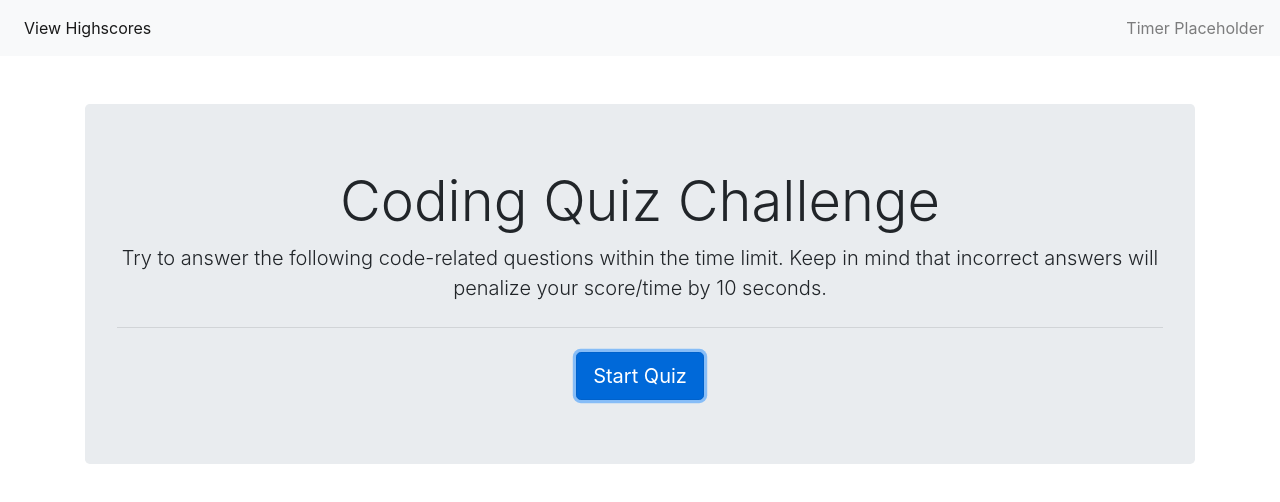
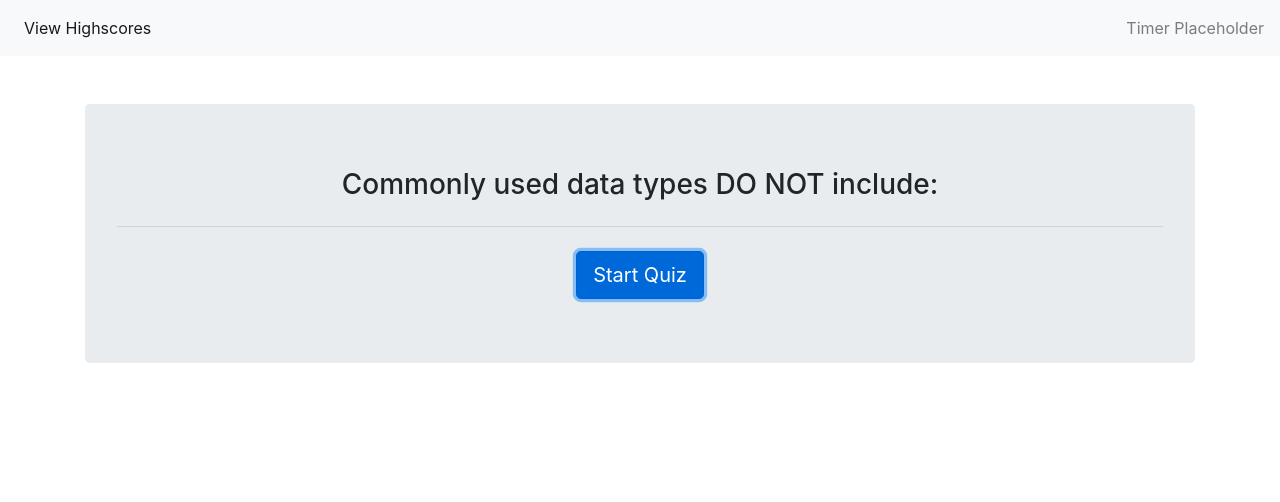
Before and after one commit to kjenkins5678/quiz, a plain HTML site: page index.html in a window 1280 px wide. Both pictures are taken after a click on the button "Start Quiz". Drawn offline with nearby package versions, Linux system fonts and the light colour scheme.

Commit message:
first question displayed when user clicks button

```diff
--- a/Assets/questions.js
+++ b/Assets/questions.js
@@ -11,3 +11,24 @@ var questions = [
     }
     ///etc.
     ];
+
+$(document).ready(function() {
+
+    $("#start-btn").on("click", function() {
+
+        // remove instructions
+        $("h1").remove();
+        $(".lead").remove();
+
+        // add question
+        var addQuestion = $("<h3>");
+        addQuestion.text(questions[0].title);
+        $("#main-display").append(addQuestion);
+
+        // add buttons
+
+
+
+       });
+
+});
--- a/index.html
+++ b/index.html
@@ -1,6 +1,11 @@
 <html>
 <head>
+
+<!-- Bootstrap -->
 <link rel="stylesheet" href="https://stackpath.bootstrapcdn.com/bootstrap/4.4.1/css/bootstrap.min.css" integrity="sha384-Vkoo8x4CGsO3+Hhxv8T/Q5PaXtkKtu6ug5TOeNV6gBiFeWPGFN9MuhOf23Q9Ifjh" crossorigin="anonymous">
+
+<!-- JQuery -->
+<script src="https://code.jquery.com/jquery.js"></script>
 
 </head>
 <body>
@@ -22,11 +27,13 @@
 <!-- Jumbotron -->
     <div class="container">
             <div class="jumbotron text-center mt-5">
-                <h1 class="display-4 main-header">Coding Quiz Challenge</h1>
+                <div id="main-display">
+                    <h1 class="display-4">Coding Quiz Challenge</h1>
+                </div>
                 <p class="lead"> Try to answer the following code-related questions within the time limit. Keep in mind that incorrect answers will penalize your score/time by 10 seconds.</p>
                 <hr class="my-4">
                 <div class="buttons">
-                    <a class="btn btn-primary btn-lg" href="#" role="button">Start Quiz</a>
+                    <a class="btn btn-primary btn-lg" id="start-btn" href="#" role="button">Start Quiz</a>
                 </div>
             </div>
 
```
